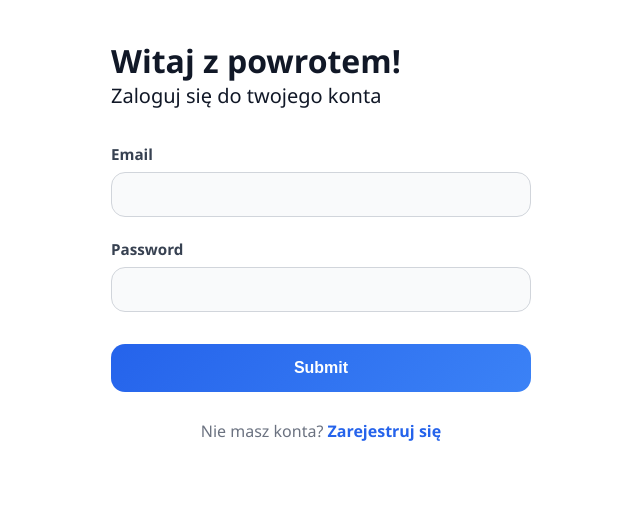
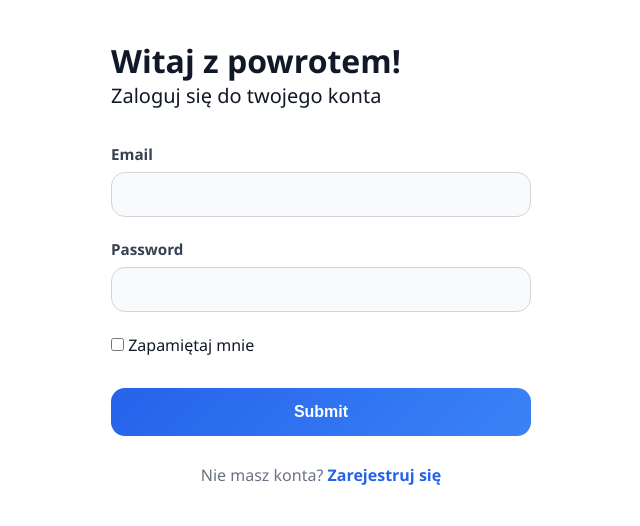
Before and after one commit to NataliaGalicka96/PythonApp, a Python web app: template app/templates/auth/login.html in a window 1280 px wide. Shown: the part 732-1258 px from the top of the page, without its empty margins (319-959 px from the left). Before the commit the page ends 1173 px from the top, so only its background shows below. Run offline with Jinja, Linux system fonts and the light colour scheme; the template is opened without the code that fills it, so the values that code supplies are empty, except form fields; form fields are guessed from the names that the template uses.

Commit message:
Add remeber field to login templates

```diff
--- a/app/templates/auth/login.html
+++ b/app/templates/auth/login.html
@@ -60,12 +60,12 @@
                 {{ form.password.label }}
                 {{ form.password(class="form-control") }}
             </div>
-            <!--
-                <div class = "form-forgot">
-                    <checkbox>Zapamiętaj mnie</checkbox>
-                    <span>Nie pamiętasz hasła?</span>
-                </div>
-                -->
+
+            <div class="form-forgot">
+                {{ form.remember() }} Zapamiętaj mnie
+                <!--<span>Nie pamiętasz hasła?</span>-->
+            </div>
+
             {{ form.submit(class="btn") }}
         </form>
         <div class="bottom-text">
```
